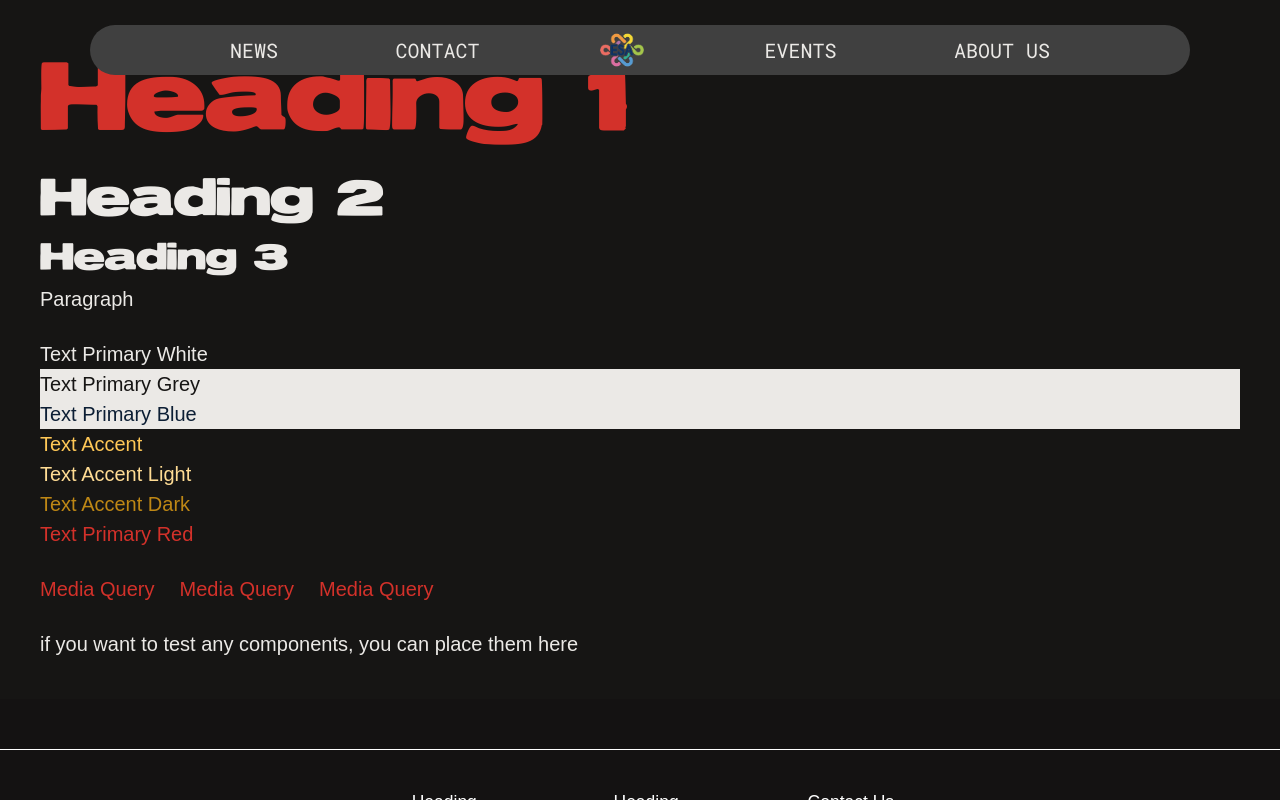
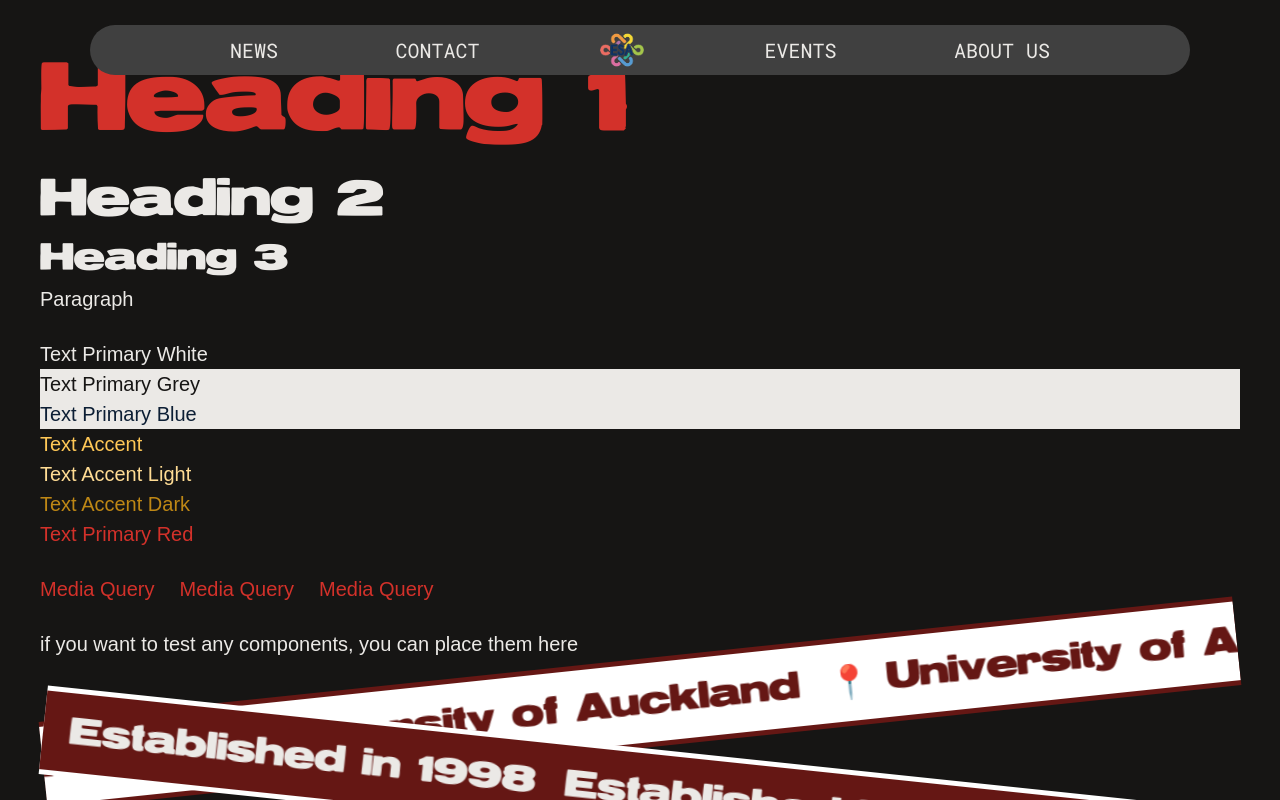
Before and after one commit to UoaWDCC/esa, a Next.js app: page /test in a window 1280 px wide. Shown: the top 800 px of the page. Built offline with nearby package versions, Linux system fonts and the light colour scheme; a web font is replaced by a local one.

Commit message:
text marquee done

```diff
--- a/package.json
+++ b/package.json
@@ -40,6 +40,7 @@
     "postcss": "^8.5.3",
     "react": "^19.1.0",
     "react-dom": "^19.1.0",
+    "react-fast-marquee": "^1.6.5",
     "react-hook-form": "^7.56.4",
     "react-icons": "^5.5.0",
     "sharp": "^0.32.6",
--- a/src/app/(frontend)/_components/Hero.tsx
+++ b/src/app/(frontend)/_components/Hero.tsx
@@ -6,7 +6,7 @@ const Hero = () => {
   return (
     <div className="min-h-screen relative overflow-hidden">
       {/* Black Background */}
-      <div className="absolute inset-0 bg-black"></div>
+      <div className="absolute inset-0"></div>
 
       {/* Background Image covering full screen with zoom */}
       <div className="absolute inset-0 h-screen bg-cover bg-center bg-no-repeat bg-[url('/images/HeroPageImage.png')] transform scale-100 transition-transform duration-500 ease-in-out"></div>
--- /dev/null
+++ b/src/app/(frontend)/_components/TextMarquee.tsx
@@ -0,0 +1,29 @@
+import Marquee from "react-fast-marquee";
+import {clsx} from "clsx";
+
+interface TextMarqueeProps {
+    text: string;
+    bgColor: string;
+    textBg: string;
+    textColor?: string;
+    wrapperClassName?: string; // 👈 optional
+}
+
+export default function TextMarquee({ text, bgColor, textBg, textColor, wrapperClassName }: TextMarqueeProps) {
+    const repeatedText = Array(10).fill(text);
+
+    return (
+        <div className={clsx("w-full", bgColor, wrapperClassName)}>
+            <Marquee speed={90} pauseOnHover gradient={false}>
+                {repeatedText.map((text, index) => (
+                    <div
+                        key={index}
+                        className={clsx("my-1 px-3 py-3", textBg, textColor)}
+                    >
+                        <h3>{text}</h3>
+                    </div>
+                ))}
+            </Marquee>
+        </div>
+    );
+}
--- a/src/app/(frontend)/layout.tsx
+++ b/src/app/(frontend)/layout.tsx
@@ -1,6 +1,6 @@
 import React from 'react'
 import 'src/styles/global.css'
-import Footer from '../../components/navigation/Footer'
+import Footer from '../../components/navigation/footer'
 import Navbar from '../../components/navigation/Navbar'
 
 export const metadata = {
--- a/src/app/(frontend)/page.tsx
+++ b/src/app/(frontend)/page.tsx
@@ -3,24 +3,40 @@ import Sponsors from './_components/Sponsors';
 import Hero from '@/app/(frontend)/_components/Hero'
 import WhoAreWe from './_components/WhoAreWe'
 import WhyJoin from './_components/WhyJoin'
+import TextMarquee from "@/app/(frontend)/_components/TextMarquee";
 
 
 export default async function HomePage() {
   return (
     <div className="text-primary-grey">
       {/* page content */}
-      <div className="w-full bg-amber-100">
-        <Hero />
+        <div className="relative w-full text-white">
+            <Hero/>
+            <div className="absolute bottom-0 left-0 w-full z-50 md:translate-y-30">
+                <TextMarquee
+                    text={"📍 University of Auckland"}
+                    bgColor="bg-primary-red-800"
+                    textBg="bg-white"
+                    textColor="text-primary-red-800"
+                    wrapperClassName="-rotate-8 md:-rotate-3 origin-left scale-105 "
+                />
+                <TextMarquee
+                    text={"Established in 1998"}
+                    textBg="bg-primary-red-800"
+                    bgColor="bg-white"
+                    wrapperClassName="rotate-8 md:rotate-3 origin-right scale-105 -translate-y-13"
+                />
+            </div>
         </div>
 
-      <div className="flex flex-col items-center w-full p-12">
-        <WhoAreWe />
+        <div className="flex flex-col items-center w-full p-12 md:mt-20">
+            <WhoAreWe/>
         </div>
         <div className="w-full bg-[#161514]">
-        <Sponsors />
+            <Sponsors/>
         </div>
         <div className="w-full bg-[#161514]">
-        <WhyJoin />
+            <WhyJoin/>
         </div>
         <div className="w-full bg-[#161514] min-h-[100px] text-white">Replace with component 5</div>
         {/* place component 4 here and remove background colour */}
--- a/src/app/(frontend)/test/page.tsx
+++ b/src/app/(frontend)/test/page.tsx
@@ -1,3 +1,5 @@
+import TextMarquee from "@/app/(frontend)/_components/TextMarquee";
+
 const test = () => {
   return (
     <div className="bg-[#161514] p-8 text-primary-white">
@@ -22,6 +24,8 @@ const test = () => {
 
       <div className="mt-5">
         <p>if you want to test any components, you can place them here</p>
+          <TextMarquee text={"📍 University of Auckland"} bgColor={"bg-primary-red-800 -rotate-6"} textColor={"text-primary-red-800"} textBg={"bg-white"} />
+          <TextMarquee text={"Established in 1998"} textBg={"bg-primary-red-800 "} bgColor={"bg-white rotate-6"} />
       </div>
     </div>
   )
--- a/src/styles/global.css
+++ b/src/styles/global.css
@@ -38,6 +38,7 @@
   --font-roboto-mono: "RobotoMono Regular", monospace;
 
   --color-primary-red: #D3312A; /* red */
+  --color-primary-red-800: #651714; /* Dark red */
   --color-primary-white: #EBE9E6; /* white */
   --color-primary-grey: #161514; /* dark grey */
   --color-primary-grey-light: #404040; /* light grey */
```
Also changed, not shown: 1 other file (tests, documents, lock files or other folders). Lines whose indentation alone changed are shown as unchanged.
